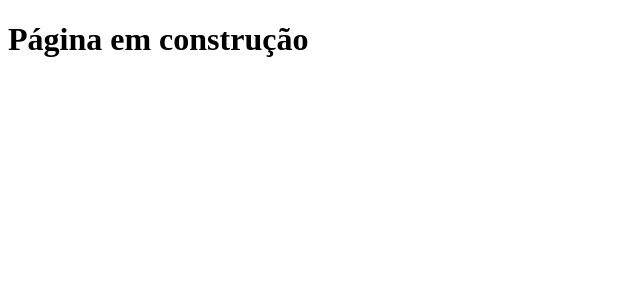
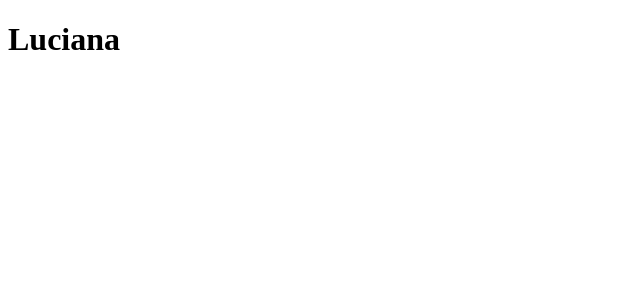
Before and after one commit to SergioRamos-CS/clone-tabnews, a Next.js app: page / in a window 1280 px wide. Shown: the top 300 px of the page, without its empty margins (0-640 px from the left). Built offline with nearby package versions, Linux system fonts and the light colour scheme.

Commit message:
Alteração do arquivo index

```diff
--- a/pages/index.js
+++ b/pages/index.js
@@ -1,5 +1,5 @@
 function Home() {
-    return <h1>Página em construção</h1>
+    return <h1>Luciana</h1>
 
 }
 
```
